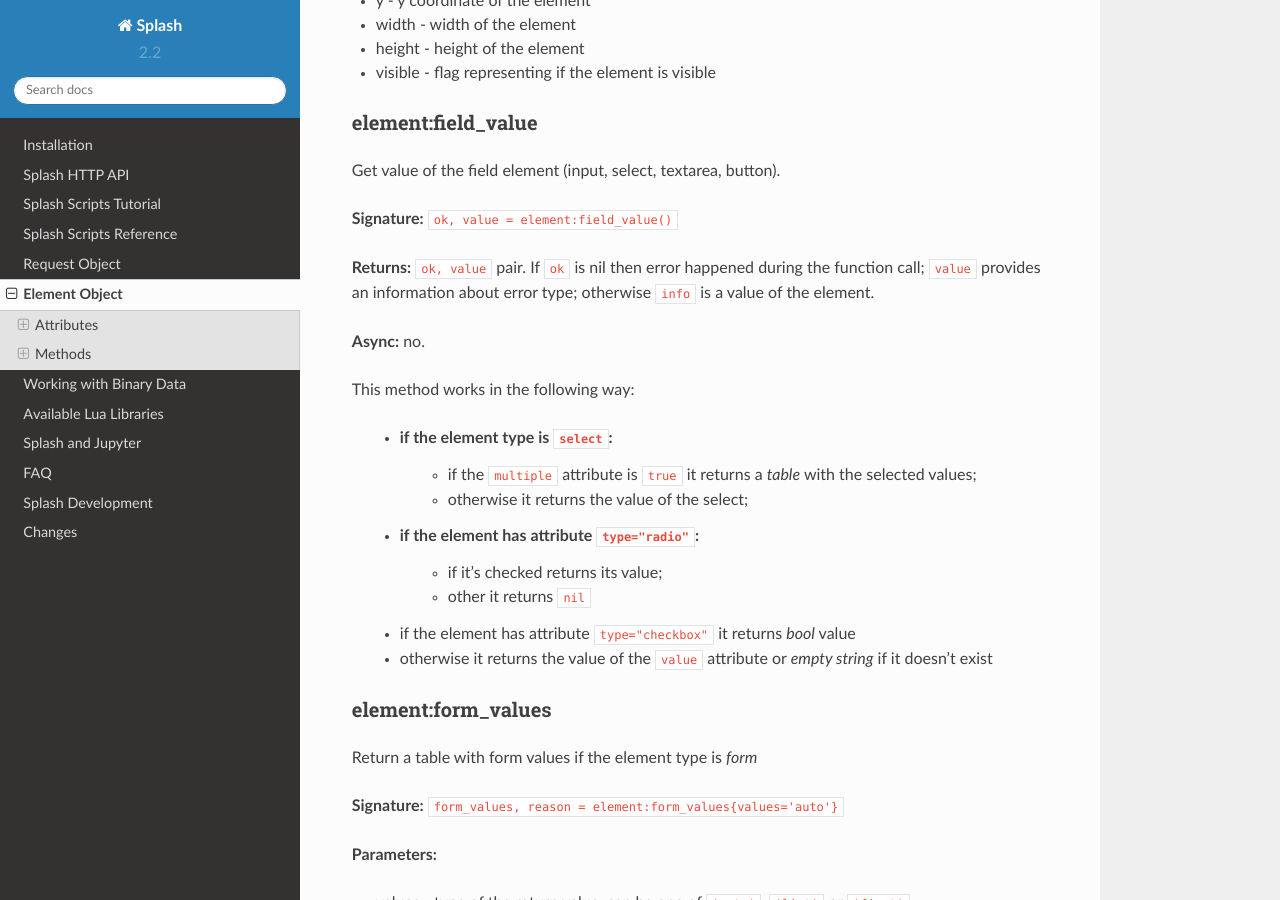
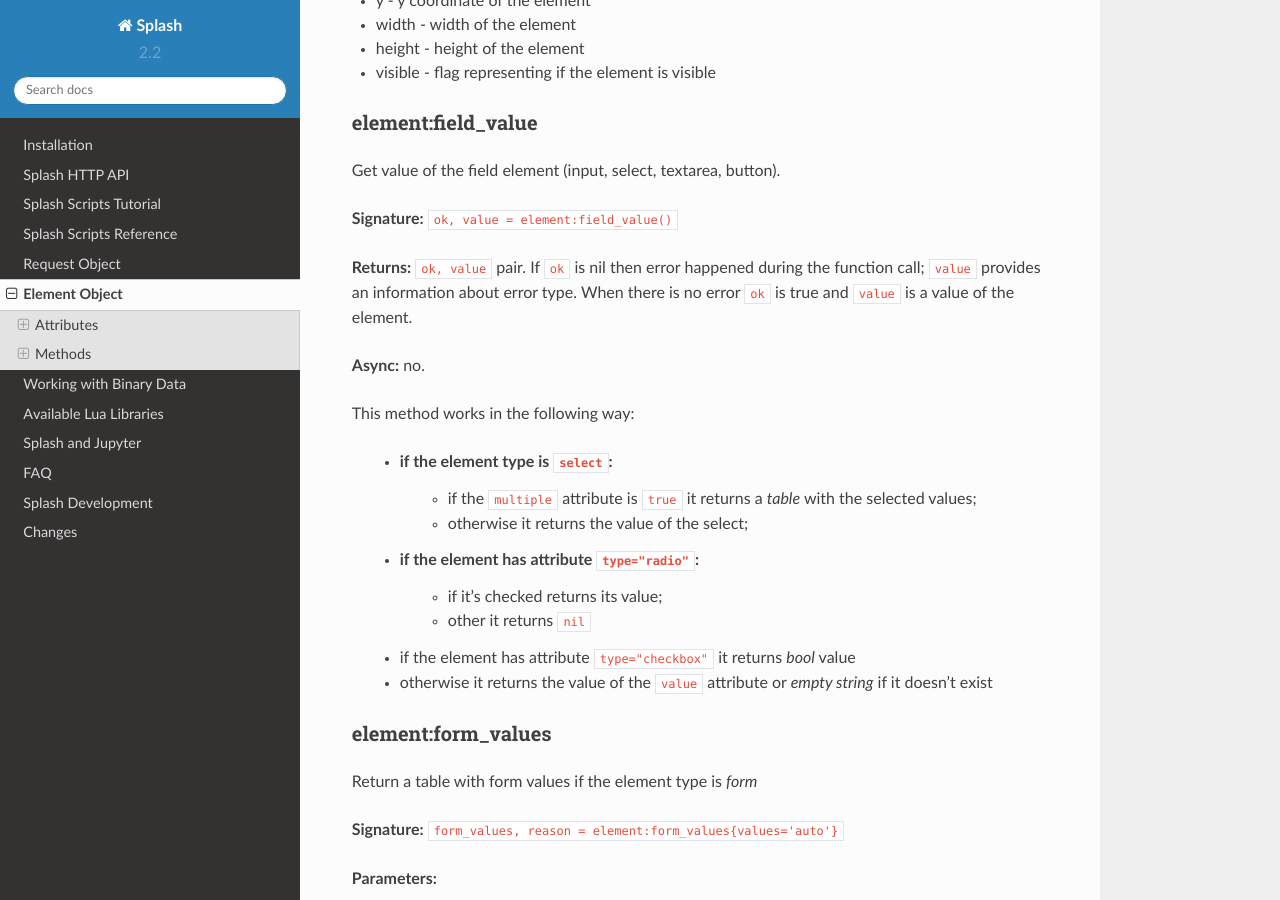
Before and after one commit to scrapinghub/splash, a Sphinx documentation site: the page built from docs/scripting-element-object.rst, in a window 1280 px wide and 900 px high, scrolled down 10744 px. Built offline with Sphinx 7.4.7 and the Read the Docs theme 2.0.0, drawn with Linux system fonts in a browser that asks for light colours; pages that are not in the unit, such as notebooks, are missing from menus; some of the changed text lies outside the part shown.

Commit message:
DOC a few more style tweaks

```diff
--- a/docs/scripting-element-object.rst
+++ b/docs/scripting-element-object.rst
@@ -386,7 +386,7 @@
 
 **Async:** no.
 
-This method returns the result of JavaScript `Window.getComputedStyle()`_
+This method returns the result of JavaScript `window.getComputedStyle()`_
 applied on the element.
 
 Example: get all computed styles and return the ``font-size`` property.
@@ -400,7 +400,7 @@
     end
 
 
-.. _Window.getComputedStyle(): https://developer.mozilla.org/en-US/docs/Web/API/Window/getComputedStyle
+.. _window.getComputedStyle(): https://developer.mozilla.org/en-US/docs/Web/API/Window/getComputedStyle
 
 .. _splash-element-bounds:
 
@@ -580,8 +580,8 @@
 **Signature:** ``ok, value = element:field_value()``
 
 **Returns:** ``ok, value`` pair. If ``ok`` is nil then error happened
-during the function call; ``value`` provides an information about error type;
-otherwise ``info`` is a value of the element.
+during the function call; ``value`` provides an information about error type.
+When there is no error ``ok`` is true and ``value`` is a value of the element.
 
 **Async:** no.
 
```
Also changed, not shown: 2 other files.
